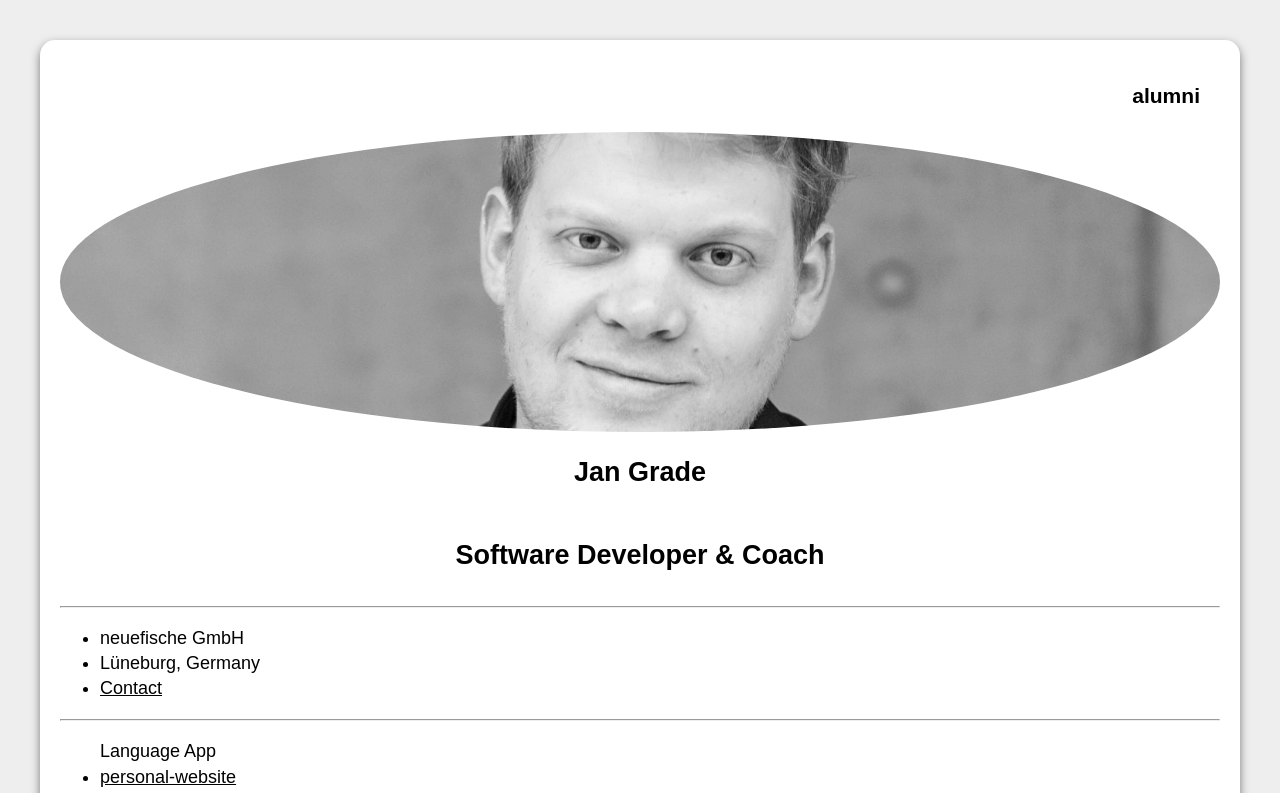
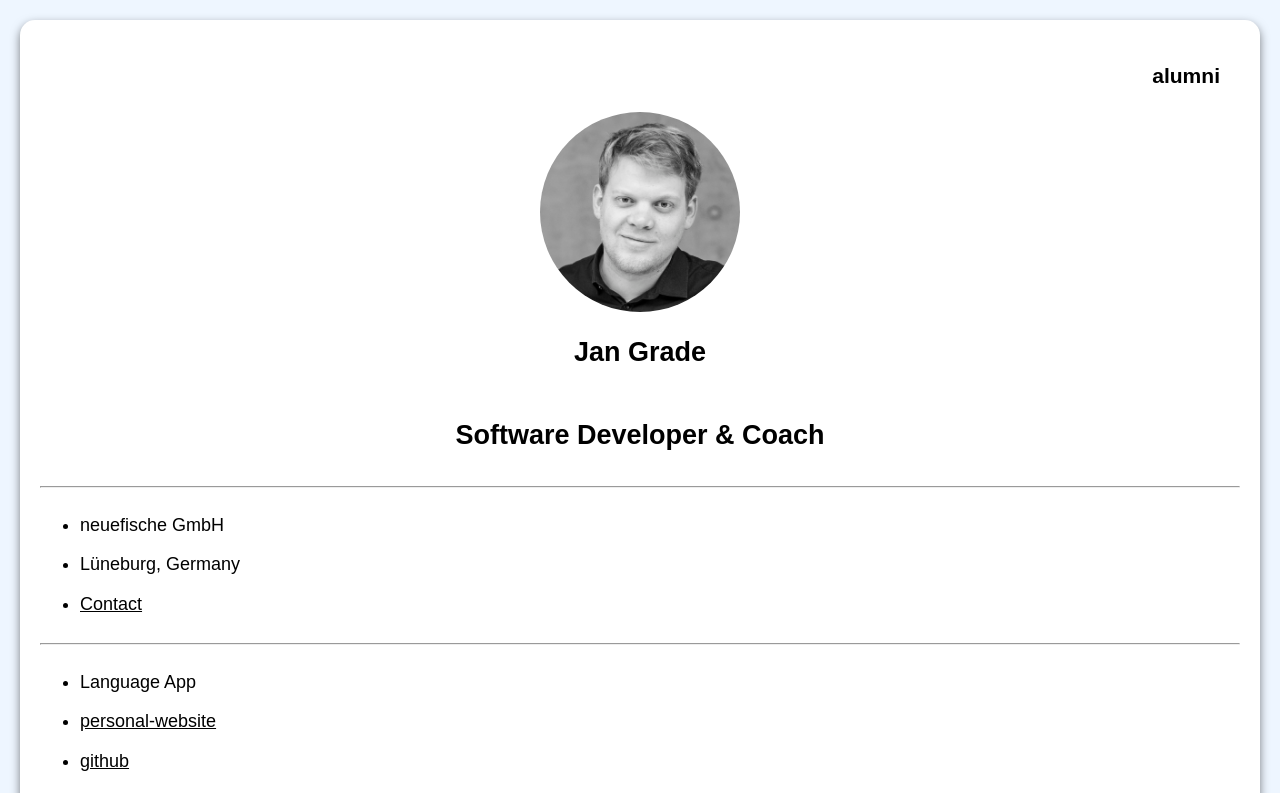
Before and after one commit to evabrinkmann/capstone-project, a React (Create React App) app: page / in a window 1280 px wide. Shown: the top 793 px of the page. Built offline with nearby package versions, Linux system fonts and the light colour scheme.

Commit message:
Semifix capstoneName, add backgroundcolor

```diff
--- a/src/App.js
+++ b/src/App.js
@@ -37,7 +37,7 @@ export default function App() {
                 </a>
               </li>
             ) : (
-              user.capstoneName
+              <li>{user.capstoneName}</li> || ''
             )}
             {user.personalWebsite ? (
               <li>
@@ -98,6 +98,10 @@ const ProfileCard = styled.section`
   box-shadow: 0 4px 10px 0 rgba(0, 0, 0, 0.5);
   overflow-wrap: break-word;
 
+  h2 {
+    text-align: center;
+  }
+
   h3 {
     text-align: end;
     padding-right: 20px;
@@ -105,6 +109,10 @@ const ProfileCard = styled.section`
 
   a {
     color: black;
+  }
+
+  ul {
+    line-height: 2.2;
   }
 
   button {
@@ -119,8 +127,8 @@ const ProfileHead = styled.div`
   overflow-wrap: normal;
   img {
     position: relative;
-    width: 100%;
-    height: 300px;
+    width: 200px;
+    height: 200px;
     flex-direction: center;
     border-radius: 50%;
     object-fit: cover;
--- a/src/GlobalStyles.js
+++ b/src/GlobalStyles.js
@@ -7,14 +7,14 @@ export default createGlobalStyle`
 
   body {
     margin: 0;
-    background: #eee;
+    background: #EEF6FF;
     font-family: sans-serif, Open Sans;
     font-size: 18px;
     line-height: 1.4;
     overflow-y: scroll;
     height: 100vh;
     width: 100vw;
-    padding: 20px;
+
 
   }
 
```
